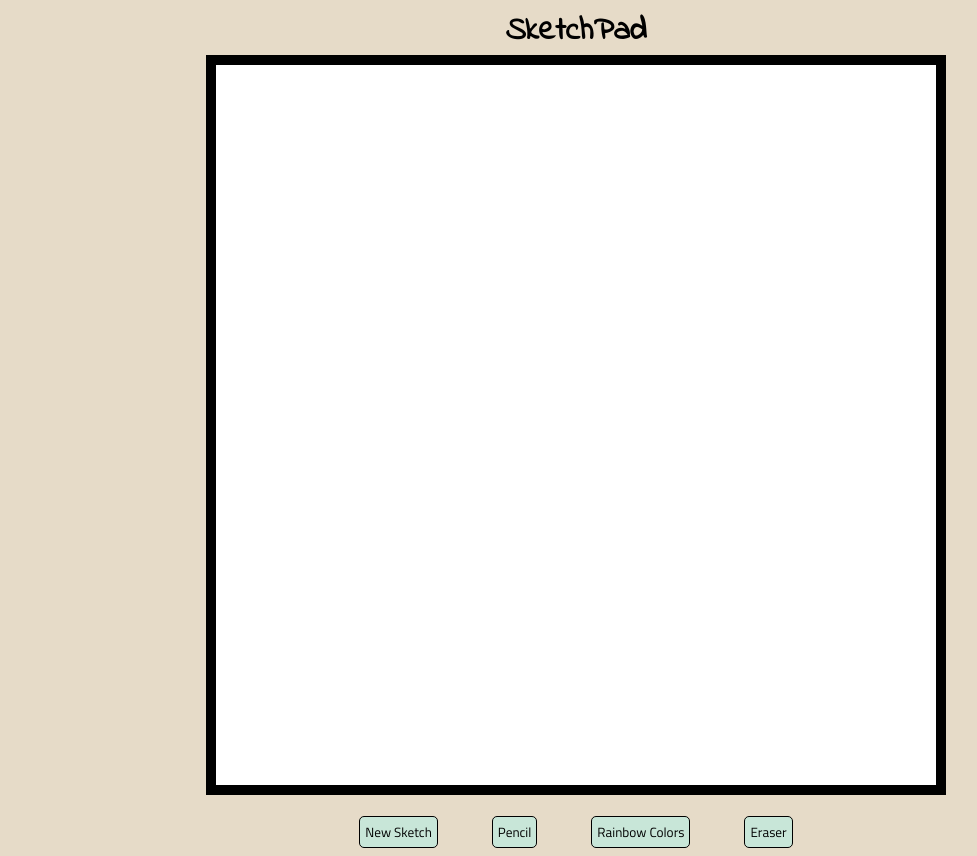
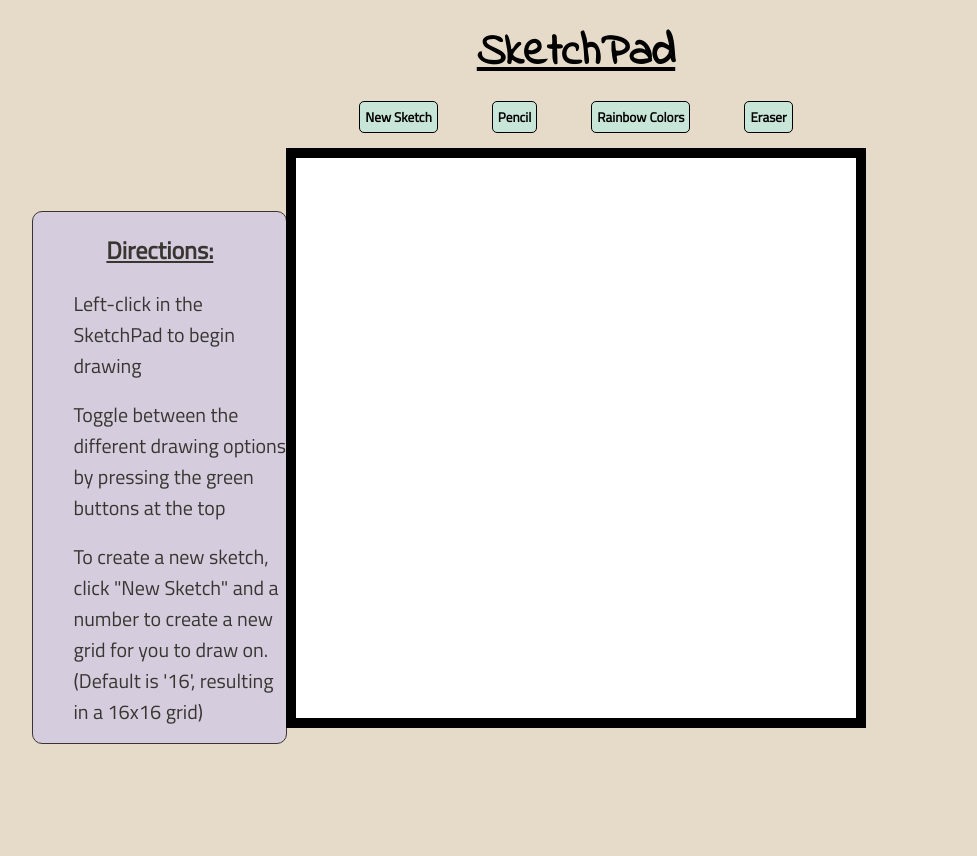
Before and after one commit to jfonz412/sketchpad, a plain HTML site: page index.html in a window 1280 px wide. Shown: the whole page, without its empty margins (64-1041 px from the left). After the commit the page ends 800 px from the top, so only its background shows below. Drawn offline with nearby package versions, Linux system fonts and the light colour scheme.

Commit message:
finished, moving on

```diff
--- a/index.html
+++ b/index.html
@@ -20,5 +20,13 @@
 		<button id="rainbow">Rainbow Colors</button>
 		<button id="eraser">Eraser</button>
 	</div>
+	<div id="directions">
+		<h2>Directions:</h2>
+		<ul>
+			<li>Left-click in the SketchPad to begin drawing</li><br>
+			<li>Toggle between the different drawing options by pressing the green buttons at the top</li><br>
+			<li>To create a new sketch, click "New Sketch" and a number to create a new grid for you to draw on. (Default is '16', resulting in a 16x16 grid)
+		</ul>
+	</div>
 </body>
 </html>
--- a/scripts/script.js
+++ b/scripts/script.js
@@ -7,7 +7,7 @@ var erase = false;
 $(document).ready(function(){
 
 	//draw the original 16x16 grid
-	$('h1').append('<div id="container"></div>');
+	$('body').append('<div id="container"></div>');
 	for(var i=0;i<(256);i++)
 	{
 		$('#container').append('<div class="pixel"></div>');
@@ -92,14 +92,14 @@ var startDraw = function(){
 var newSketch = function() {
 	$('#new_sketch').click(function(){
 		gridSize = prompt("Enter grid size");
-		if (gridSize === null)
+		if (gridSize === null || gridSize === '' || isNaN(gridSize))
 		{
+			alert("Please enter a single number (16,5,32,27...)");
 			return; //checks for canceled prompt
 		}
-
 		$('.pixel').remove();
 
-		var pixelSize = 720/gridSize;
+		var pixelSize = 560/gridSize;
 
 		for(var i=0;i<(gridSize*gridSize);i++)
 		{
--- a/styles/style.css
+++ b/styles/style.css
@@ -1,16 +1,16 @@
 #container {
 	margin: auto;
 	margin-top:0px;
-	width:720px;
-	height:720px;
+	width:560px;
+	height:560px;
 	background-color: white;
 	border:solid black 10px;
 }
 
 .pixel {
 	/*border: solid black 1px; //////TESTING ONLY, WILL OBSCURE PIXEL SIZE*/
-	width:45px;
-	height:45px;
+	width:35px;
+	height:35px;
 	display:inline-block;
 	float:left;
 	opacity: 0;
@@ -24,9 +24,8 @@
 }
 
 #buttons{
-	margin:0px 20px 0px 20px;
+	margin:0px 20px 15px 20px;
 	text-align: center;
-	clear:both;
 }
 
 body {
@@ -42,9 +41,38 @@ button {
 	margin-left:25px;
 	margin-right:25px;
 	font-family: 'Titillium Web', sans-serif;
+	font-weight: bold;
 }
 h1{
 	font-family: 'Indie Flower', cursive;
 	text-align: center;
-	margin-top:0px;
+	margin-top:20px;
+	font-size: 45px;
+	margin-bottom: 15px;
+	text-decoration: underline;
 }
+
+#directions {
+	float:left;
+	height:20%;
+	width:20%;
+	margin-left: 7%;
+	margin-top: 5%;
+	border: solid black 1px;
+	background-color: #d0c8e6;
+	opacity: .75;
+	border-radius: 10px;
+
+}
+
+h2{
+	font-family: 'Titillium Web', sans-serif;
+	text-decoration: underline;
+	text-align: center;
+}
+
+li{
+	font-family: 'Titillium Web', sans-serif;
+	list-style-type: none;
+	font-size: 20px;
+}
```
Also changed, not shown: 1 other file.
